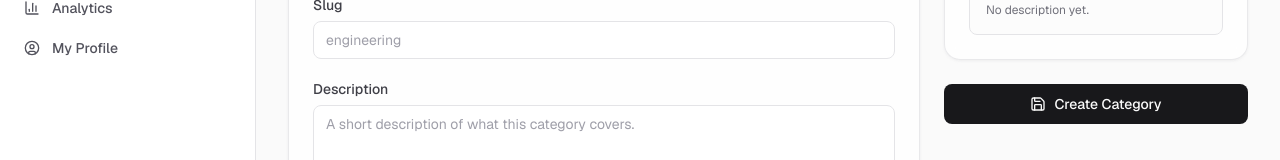
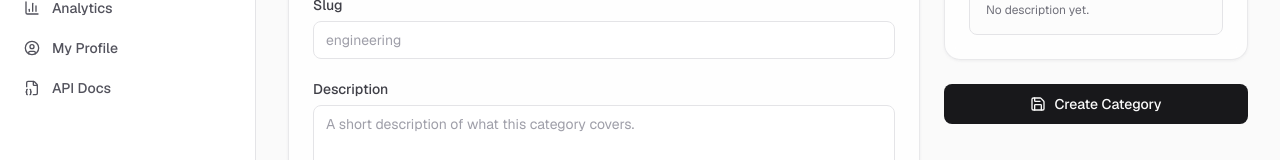
Before and after one commit to kibriahq/portfolio-cms, a Next.js app: page /categories/new in a window 1280 px wide. Shown: the part 290-450 px from the top of the page. Built offline with nearby package versions, Linux system fonts and the light colour scheme; no server answers.

Commit message:
update sidebar nav

```diff
--- a/src/components/layout/SidebarNav.tsx
+++ b/src/components/layout/SidebarNav.tsx
@@ -12,6 +12,7 @@ import {
   PenLine,
   ShieldCheck,
   UserCircle,
+  FileBracesCorner
 } from "lucide-react";
 import { cn } from "@/lib/utils";
 import type { UserRole } from "@/types/user";
@@ -37,6 +38,7 @@ const navItems: NavItem[] = [
     roles: ["SUPER_ADMIN", "ADMIN"],
   },
   { label: "My Profile", href: "/profile", icon: UserCircle },
+  { label: "API Docs", href: "/", icon: FileBracesCorner }
 ];
 
 interface SidebarNavProps {
```
